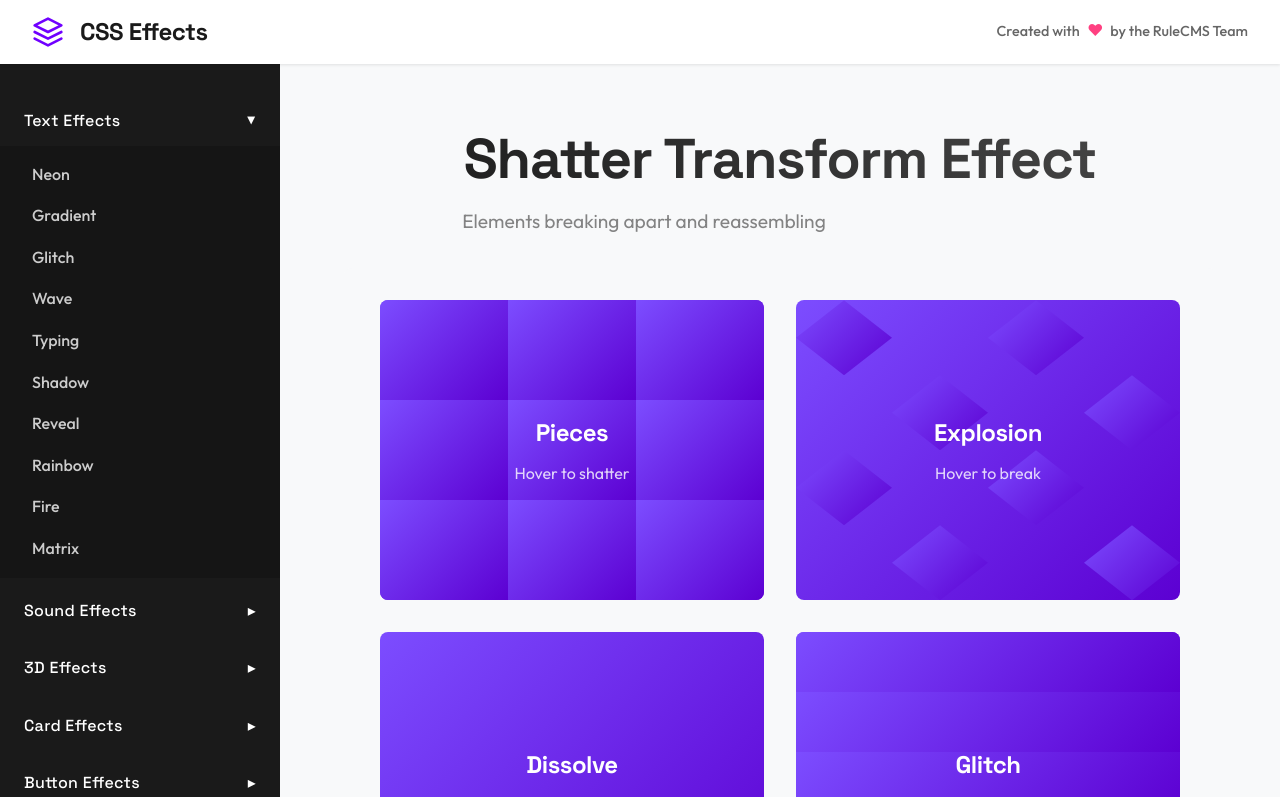
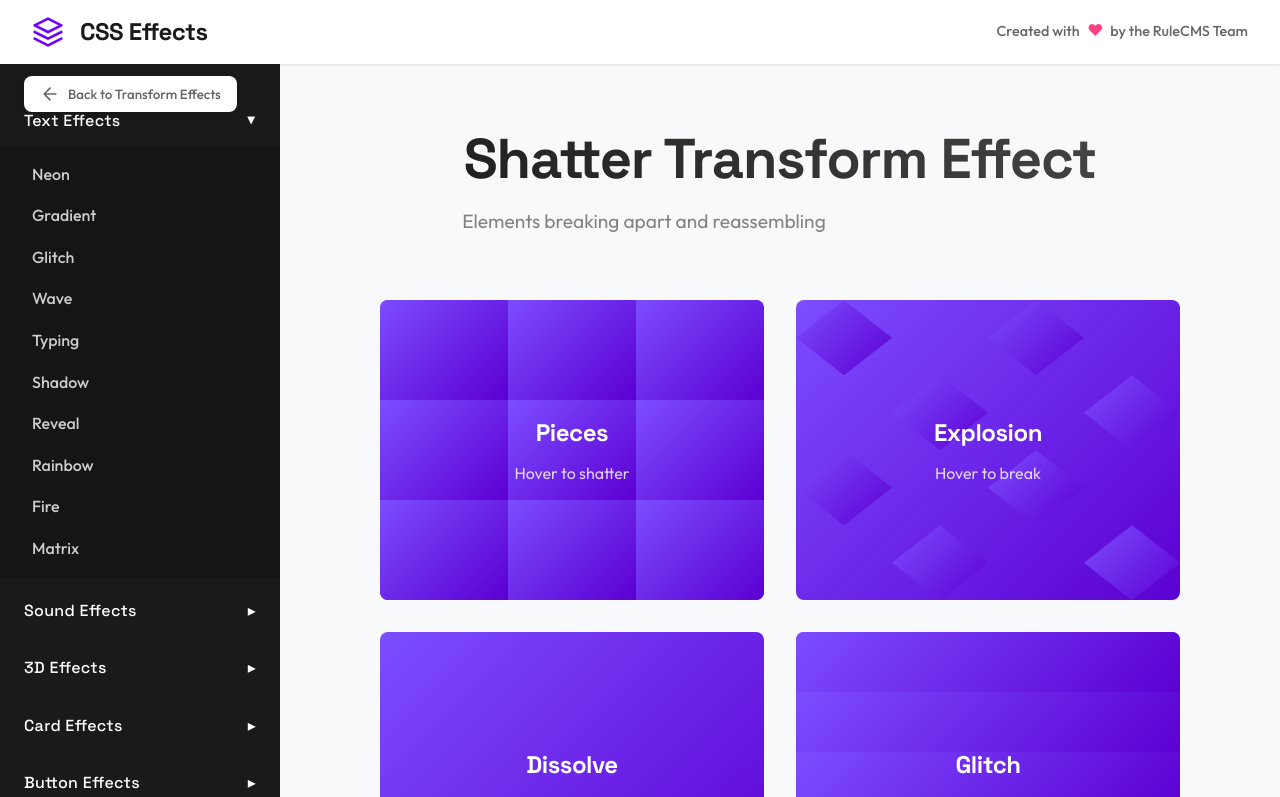
Before and after one commit to dreamerkumar/css-effects, an Angular app: page /transform-effects/shatter in a window 1280 px wide. Shown: the top 797 px of the page. Built offline with nearby package versions, Linux system fonts and the light colour scheme.

Commit message:
Add src/transform-effects/shatter/shatter.component.ts
    File type: Java source, ASCII text

```diff
--- a/src/transform-effects/shatter/shatter.component.ts
+++ b/src/transform-effects/shatter/shatter.component.ts
@@ -1,11 +1,13 @@
 import { Component } from '@angular/core';
 import { CommonModule } from '@angular/common';
+import { BackButtonComponent } from '../../app/shared/back-button.component';
 
 @Component({
   selector: 'app-shatter',
   standalone: true,
-  imports: [CommonModule],
+  imports: [CommonModule, BackButtonComponent],
   template: `
+    <app-back-button [text]="'Back to Transform Effects'" path="/transform-effects"></app-back-button>
     <div class="container">
       <h1>Shatter Transform Effect</h1>
       <p class="description">Elements breaking apart and reassembling</p>
```
